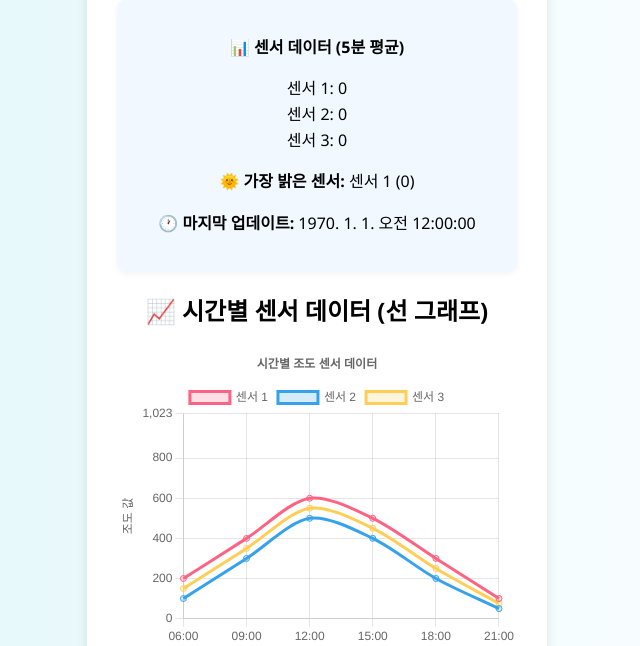
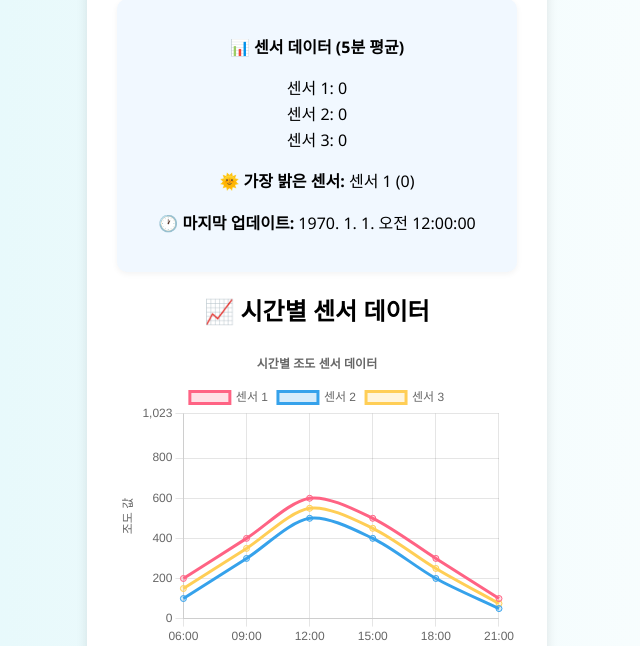
Before and after one commit to ruble0m46/flask-eco-app, a Flask app: page / in a window 1280 px wide. Shown: the part 341-987 px from the top of the page, without its empty margins (323-963 px from the left). Run offline with Flask 3, Linux system fonts and the light colour scheme.

Commit message:
Update index.html

```diff
--- a/templates/index.html
+++ b/templates/index.html
@@ -26,7 +26,7 @@
         </div>
 
         <div class="sensor-section">
-            <h2>📈 시간별 센서 데이터 (선 그래프)</h2>
+            <h2>📈 시간별 센서 데이터 </h2>
             <div class="chart-container">
                 <canvas id="dailySensorChart" width="600" height="300"></canvas>
             </div>
```
